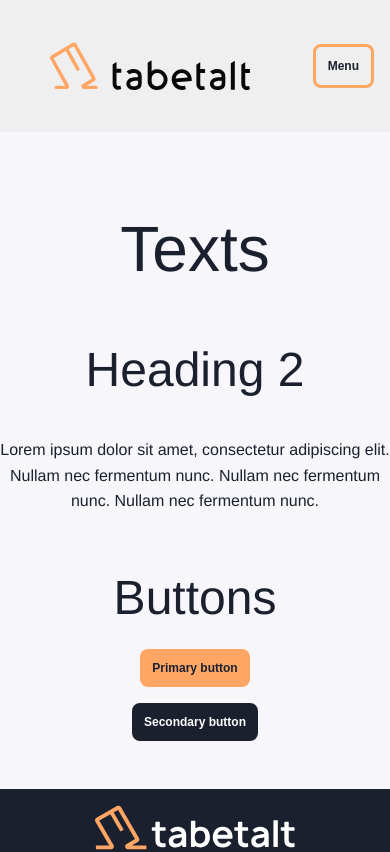
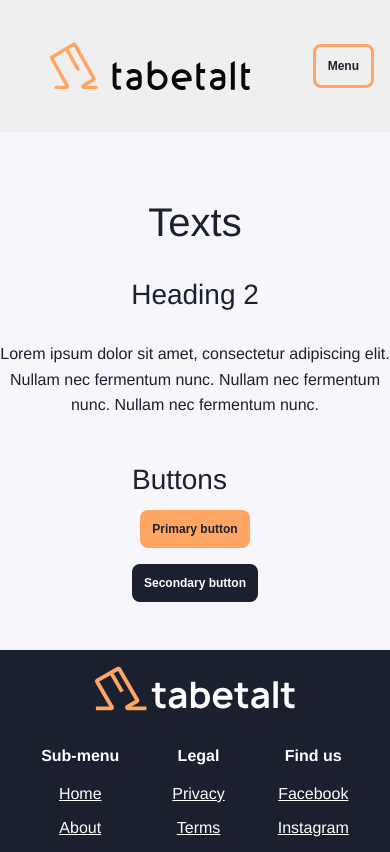
Before and after one commit to tabetalt/style-guide, a SvelteKit app: page / in a window 390 px wide. Shown: the top 852 px of the page. Built offline with nearby package versions, Linux system fonts and the light colour scheme.

Commit message:
set smaller fontsize on smaller screens

```diff
--- a/static/stylesheet.css
+++ b/static/stylesheet.css
@@ -181,4 +181,13 @@ select {
 	button {
 		font-size: 12px;
 	}
+	h1 {
+		font-size: 2.5rem;
+	}
+	h2 {
+		font-size: 1.75rem;
+	}
+	h3 {
+		font-size: 1.25rem;
+	}
 }
```
